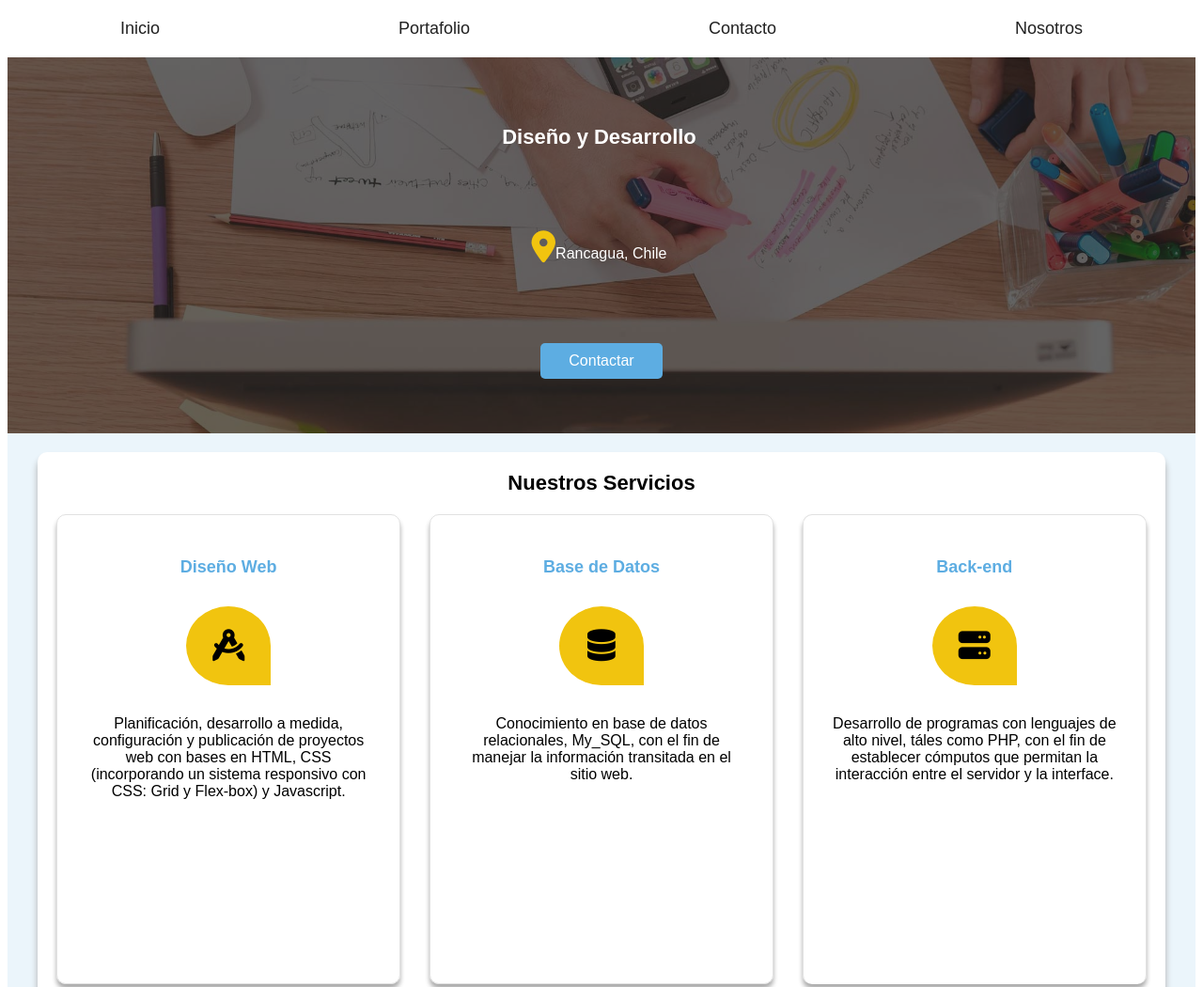
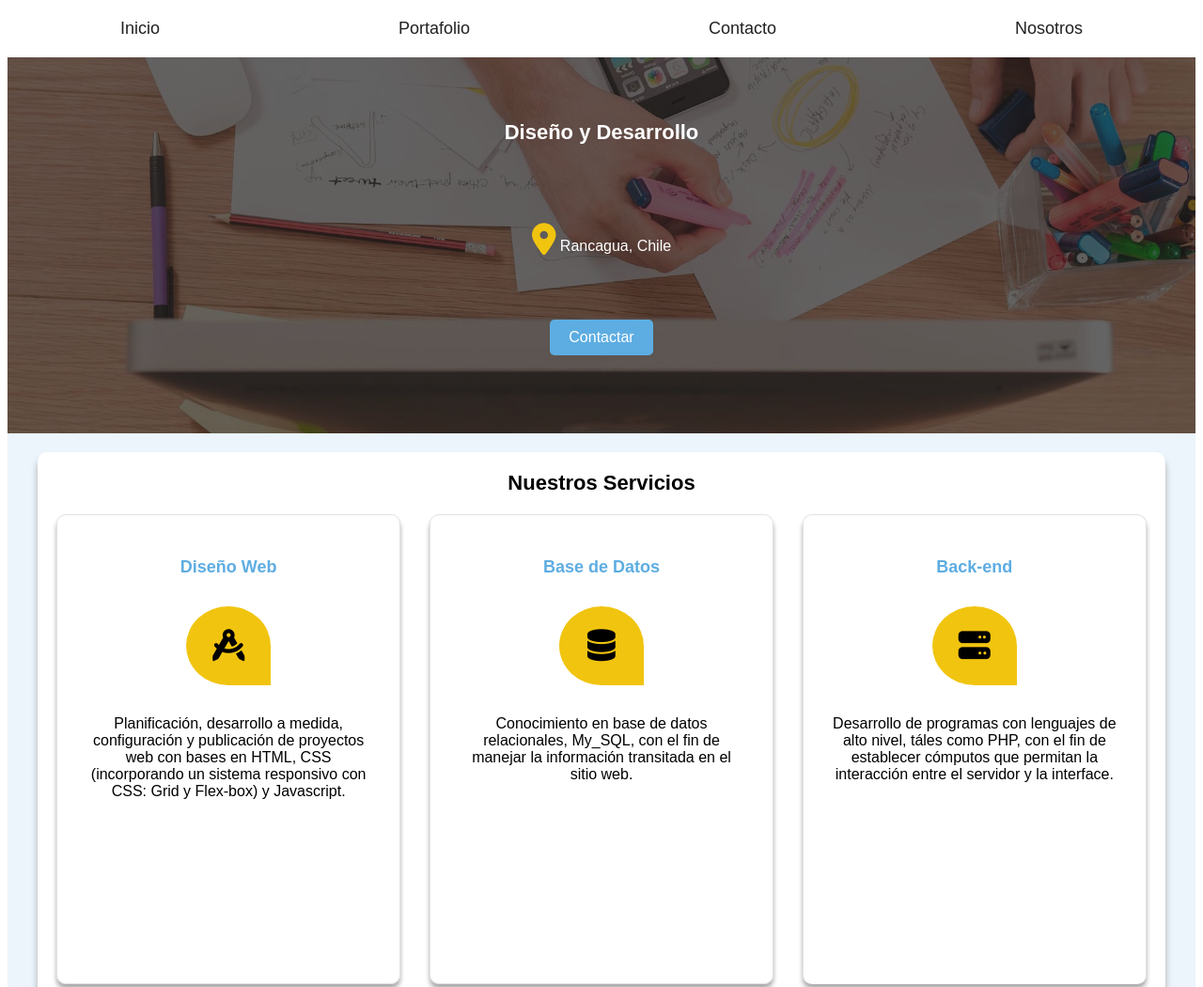
Before and after one commit to juancpereiraap/landing-page, a plain HTML site: page index.html in a window 1280 px wide. Shown: the top 1050 px of the page at 94% size. Drawn offline with Linux system fonts and the light colour scheme.

Commit message:
Disminuimos el numero de líneas de código empleando el "justify-content space-evenly" en el .sub-hero

```diff
--- a/css/style.css
+++ b/css/style.css
@@ -117,6 +117,8 @@ h2{
     height: var(--altura-hero);
     display: flex;
     align-items: center;
+    justify-content: space-evenly;
+    flex-direction: column;
     flex-wrap: wrap;
     transition: ease-out 3s;
 }
@@ -127,19 +129,15 @@ h2{
     }
 }
 .sub-hero h1{
-    flex: 0 0 calc(100% - 0.5rem);
     color: white;
 }
 @media (min-width:768px){
-    .sub-hero h1{
-        padding-top: 3rem;
-    }
+
 }
 .sub-hero p{
-    flex: 0 0 calc(100% - 0.5rem);
     color: white;
     font-size: 1.6rem;
-    text-align: center
+
 }
 .sub-hero p i{
     color: var(--primario);
@@ -147,20 +145,16 @@ h2{
 }
 @media (min-width:768px){
     .sub-hero p{
-        margin-bottom: 3rem;
         display: inline-block;
     }
 }
 .sub-hero a{
-    flex: 0 0 auto;
     display: inline-block;
     color: white;
     font-size: 1.6rem;
-    text-align: center;
-    margin: 0 auto;
-    padding: 1rem 3rem;
+    padding: 1rem 2rem;
+    border-radius: .5rem;
     background-color: var(--secundario);
-    border-radius: .5rem;
 }
 .sub-hero a:focus{
     background-color: #5296c3;
```
Also changed, not shown: index.html (+1 -1 lines).
